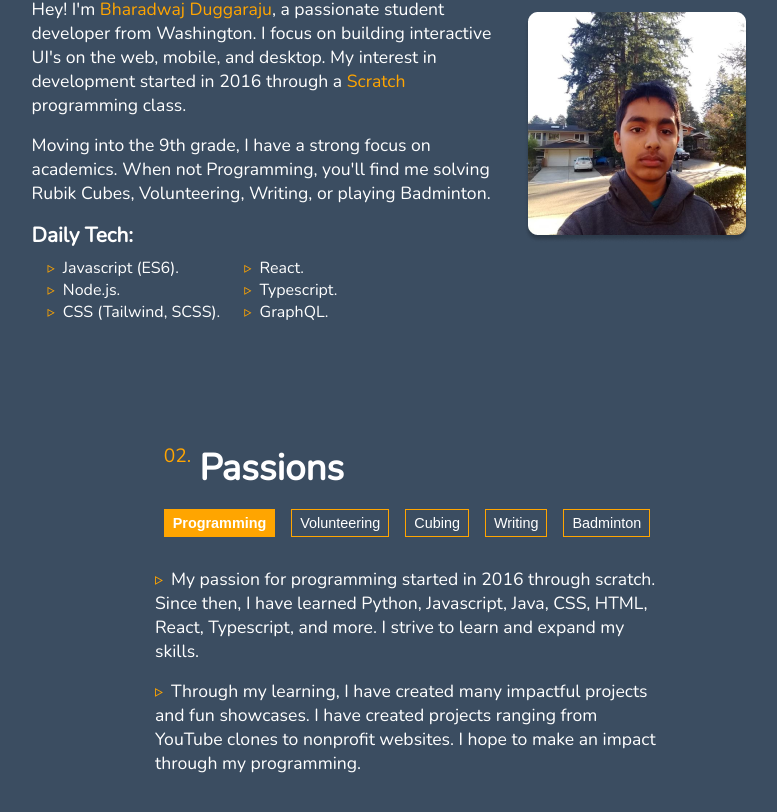
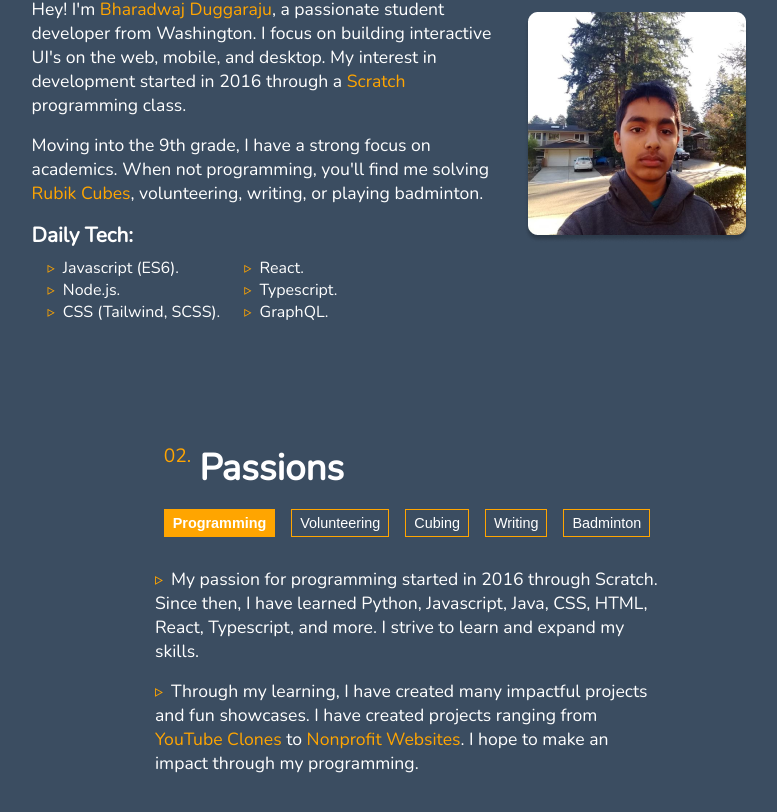
Before and after one commit to bharadx07/bharadwaj.duggaraju.com, a React (Create React App) app: page / in a window 1280 px wide. Shown: the part 968-1780 px from the top of the page, without its empty margins (233-1010 px from the left). Built offline with nearby package versions, Linux system fonts and the light colour scheme; the HTML template or start-up script is replaced by a standard one.

Commit message:
more changes

```diff
--- a/src/components/About.tsx
+++ b/src/components/About.tsx
@@ -34,17 +34,18 @@ const LeftSide = styled.div`
 `
 
 const RightImage = styled.img`
-    margin: 0 2rem;
-    @media (max-width: 800px) {
-        width: 30%;
-        margin-top: 3rem;
+    margin: 3rem 2rem;
+    min-width: 210px;
+
+    @media(max-width: 700px) {
+       margin: 3rem 0;
     }
 
-    @media (max-width: 500px) {
-        width: 44%;
-        margin-top: 3rem;
+
+    @media(max-width: 490px) {
+        width: 40%;
+        min-width: 190px;
     }
-
 
 
 
@@ -130,7 +131,7 @@ const About: React.FC = () => {
                 Hey! I'm <span onClick={() => window.location.href="#"} style={{color: "orange", cursor: "pointer"}}>Bharadwaj Duggaraju</span>, a passionate student developer from Washington. I focus on building interactive UI's on the web, mobile,   and desktop. My interest in development started in 2016 through a <span onClick={() => window.location.href="https://scratch.mit.edu"} style={{color: "orange", cursor: "pointer"}}>Scratch</span> programming class.
                 </ContentWrapper>
                 <ContentWrapper>
-                Moving into the 9th grade, I have a strong focus on academics. When not Programming, you'll find me solving Rubik Cubes, Volunteering, Writing, or playing Badminton.
+                Moving into the 9th grade, I have a strong focus on academics. When not programming, you'll find me solving <span onClick={() => window.location.href="https://www.worldcubeassociation.org/persons/2017DUGG01"} style={{color: "orange", cursor: "pointer"}}>Rubik Cubes</span>, volunteering, writing, or playing badminton.
                 </ContentWrapper>
                 <ToolBoxText>
                     Daily Tech:             </ToolBoxText>
--- a/src/components/Footer.tsx
+++ b/src/components/Footer.tsx
@@ -22,7 +22,7 @@ const IconsOnSmall = styled.div`
 
      display: none;
 
-     @media (max-width: 890px) {
+     @media (max-width: 1090px) {
         display: block;
     }
 `
--- a/src/components/Passions.tsx
+++ b/src/components/Passions.tsx
@@ -107,8 +107,8 @@ const TopicSelect = styled.select`
     outline: none;
     background-color: orange;
     color: white;
-    width: 100%;
-    padding: 0.3rem 11.3vh;
+    padding: .5rem .7rem;
+
 
     @media (min-width: 600px) {
         display: none;
@@ -144,8 +144,7 @@ const Passions: React.FC = () => {
 
             {tabContent.map((tabContentItem: string, ind: number) => {
                 return (
-                    <ContentWrapper key={ind}>
-                        {tabContentItem}
+                    <ContentWrapper key={ind} dangerouslySetInnerHTML={{__html: tabContentItem}}>
                     </ContentWrapper>
                 )
             } )}
--- a/src/components/Projects.tsx
+++ b/src/components/Projects.tsx
@@ -71,14 +71,15 @@ const ProjectItem = styled.div<{sided: boolean}>`
 
         i {
             color: orange;
-            font-size: 1.5rem;
+            font-size: 1.7rem;
+            padding-left: 0.2rem;
         }
 
         div {
             display: flex;
             i {
                 padding: 0 .2rem;
-                font-size: 1.2rem;
+                font-size: 1.4rem;
                 cursor: pointer;
                 color: white;
             }
--- a/src/components/SocialContacts.tsx
+++ b/src/components/SocialContacts.tsx
@@ -7,7 +7,7 @@ const ContactWrapper = styled.div`
     bottom: 0;
     padding: 0 3rem;
 
-    @media (max-width: 900px) {
+    @media (max-width: 1090px) {
         display: none;
     }
 `
--- a/src/content/passions.ts
+++ b/src/content/passions.ts
@@ -1,7 +1,7 @@
 const PassionsContent = {
     Programming: [
-        "My passion for programming started in 2016 through scratch. Since then, I have learned Python, Javascript, Java, CSS, HTML, React, Typescript, and more. I strive to learn and expand my skills.",
-        "Through my learning, I have created many impactful projects and fun showcases. I have created projects ranging from YouTube clones to nonprofit websites. I hope to make an impact through my programming."
+        "My passion for programming started in 2016 through Scratch. Since then, I have learned Python, Javascript, Java, CSS, HTML, React, Typescript, and more. I strive to learn and expand my skills.",
+        "Through my learning, I have created many impactful projects and fun showcases. I have created projects ranging from <span style='color: orange; cursor: pointer;' onclick='window.location.href=`https://bdvideos.glitch.me`'>YouTube Clones</span> to <span style='color: orange; cursor: pointer;' onclick='window.location.href=`https://jagathifoundation.org`'>Nonprofit Websites</span>. I hope to make an impact through my programming."
     ],
     Volunteering: [
         "Volunteering is one of my strongest pastimes as it allows me to impact the lives of others. I love helping those who need it and putting a smile on people faces, it makes my day.",
```
Also changed, not shown: src/content/theme.ts (line endings or trailing spaces).
